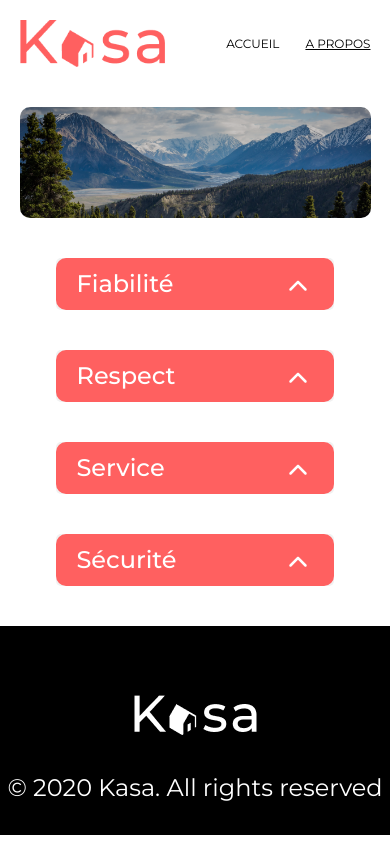
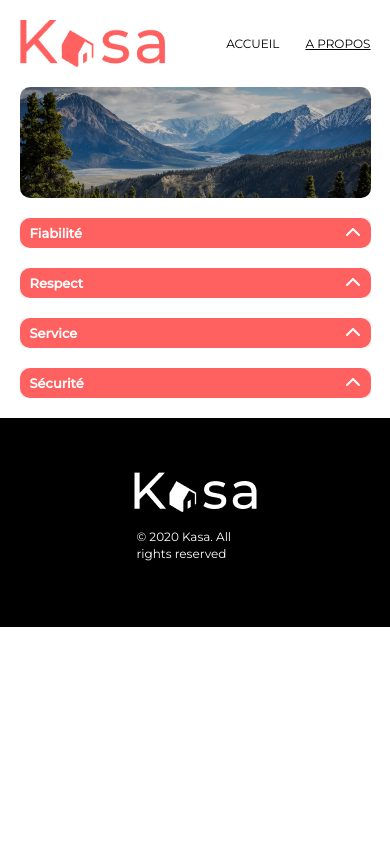
Before and after one commit to Jenlpl/OCProjet8, a React (Vite) app: page /about in a window 390 px wide. Built offline with nearby package versions, Linux system fonts and the light colour scheme; a web font is replaced by a local one.

Commit message:
responsive

```diff
--- a/src/App.jsx
+++ b/src/App.jsx
@@ -3,7 +3,7 @@ import { Routes, Route } from 'react-router-dom';
 import Header from './components/Header/Header'
 import Footer from './components/Footer/Footer';
 import Home from './pages/Home/Home';
-import About from './pages/About';
+import About from './pages/About/About';
 import Logement from './pages/Logement';
 import Error from './pages/Error/Error';
 
--- a/src/components/Collapse/Collapse.jsx
+++ b/src/components/Collapse/Collapse.jsx
@@ -13,7 +13,6 @@ export default function Collapse({title, content}) {
   };
 
   return (
-    <div className="collapse-wrapper">
       <div className="collapse">
         <div className="h2-button">
           <h2>{title}</h2>
@@ -35,7 +34,5 @@ export default function Collapse({title, content}) {
             </p>
         </div>
       </div>
-
-    </div>
   );
 }
--- a/src/components/Collapse/Collapse.scss
+++ b/src/components/Collapse/Collapse.scss
@@ -1,11 +1,12 @@
 .collapse-wrapper {
-  margin: 40px 0;
+  width: 71%;
+  margin: 40px auto;
   display: flex;
   flex-direction: column;
   gap: 30px;
   align-items: center;
   .collapse {
-    width: 71.04%;
+    width: 100%;
     height: auto;
     background-color: #f1f1f1;
     border-radius: 5px;
@@ -25,7 +26,7 @@
       h2 {
         font-size: 24px;
         color: #ffffff;
-        font-weight: 500;
+        font-weight: 700;
       }
       .chevron {
         color: #ffffff;
@@ -51,16 +52,42 @@
         background-color: #f1f1f1;
         width: 100%;
         font-size: 18px;
-        color: #ff6060;
+        color: black;
         padding: 20px;
         border-radius: 0 0 10px 10px;
-        font-family: Montserrat;
-font-weight: 400;
-line-height: 26px;
+        line-height: 26px;
       }
     }
     .content-parent.show {
-      height: 100px;
+      height: auto;
     }
   }
 }
+
+@media screen and (max-width: 768px) {
+  .collapse-wrapper {
+    width: 90%;
+    gap: 20px;
+    margin: 0 auto 20px;
+    .collapse {
+      .h2-button {
+        height: 30px;
+        padding: 0;
+        h2 {
+          font-size: 13px;
+          margin-left: 10px;
+        }
+        .chevron {
+          align-items: center;
+          font-size: 16px;
+        }
+      }
+      .content-parent {
+        .content {
+          font-size: 12px;
+          line-height: 17px;
+        }
+      }
+    }
+  }
+}
--- a/src/components/Footer/Footer.jsx
+++ b/src/components/Footer/Footer.jsx
@@ -3,7 +3,9 @@ import logoFooter from "/src/assets/images/logo-footer.png";
 export default function Footer() {
     return (
         <footer className="footer">
+            <div>
             <img src={ logoFooter } alt="" />
+            </div>
             <p className="copyright">© 2020 Kasa. All rights reserved</p>
         </footer>
     )
--- a/src/components/Footer/Footer.scss
+++ b/src/components/Footer/Footer.scss
@@ -1,17 +1,27 @@
 .footer {
-    height: 209px;
+    min-height: 209px;
     width: 100%;
     background-color: #000000;
     display: flex;
     align-items: center;
     justify-content: flex-end;
     flex-direction: column;
-    gap: 40px;
-    padding: 40px 0 10px;
+    gap: 45px;
+    padding: 0 0 35px;
     p {
       font-size: 24px;
       color: #ffffff;
-      padding-bottom: 25px;
-      margin: unset;
+      line-height: 17px;
     }
   }
+
+  @media screen and (max-width: 768px) {
+    .footer {
+      gap: 15px;
+      p {
+        font-size: 12px;
+        margin-bottom: 30px;
+        width: 30%;
+      }
+    }
+  }
--- a/src/components/Gallery/Gallery.scss
+++ b/src/components/Gallery/Gallery.scss
@@ -2,7 +2,7 @@
     width: 86%;
     border-radius: 25px;
     background-color: #f6f6f6;
-    margin: 50px auto;
+    margin: 50px auto 20px;
     display: flex;
     justify-content: center;
     .gallery {
--- a/src/components/Header/Header.scss
+++ b/src/components/Header/Header.scss
@@ -18,6 +18,7 @@ header {
     li a {
       text-decoration: none;
       color: black;
+      white-space: nowrap;
     }
     li a.active {
       text-decoration: underline;
@@ -36,7 +37,7 @@ header {
 @media screen and (max-width: 768px) {
    header {
     width: 90%;
-margin: 20px auto;
+margin: 20px auto 0;
    .navbar {
 height: 47px;
      gap: 26px;
--- a/src/pages/About.jsx
+++ b/src/pages/About/About.jsx
@@ -1,5 +1,5 @@
-import Banner from "../components/Banner/Banner";
-import Collapse from "../components/Collapse/Collapse";
+import Banner from "../../components/Banner/Banner";
+import Collapse from "../../components/Collapse/Collapse";
 
 
 export default function About() {
@@ -7,8 +7,9 @@ export default function About() {
   const currentPage = window.location.pathname;
 
   return (
-    <main className="about">
+    <>
       <Banner page={currentPage} />
+      <main className="collapse-wrapper">
       <Collapse
         title="Fiabilité"
         content="Les annonces postées sur Kasa garantissent une fiabilité totale. Les photos sont conformes aux logements, et toutes les
@@ -36,5 +37,6 @@ export default function About() {
             ateliers sur la sécurité domestique pour nos hôtes."
       />
     </main>
+    </>
   );
 }
--- a/src/pages/Home/Home.scss
+++ b/src/pages/Home/Home.scss
@@ -1,3 +1,4 @@
 .main-home {
     width: 100%;
+    margin-bottom: 20px;
 }
```
Also changed, not shown: src/main.scss (line endings or trailing spaces), src/pages/About/About.scss (added).
